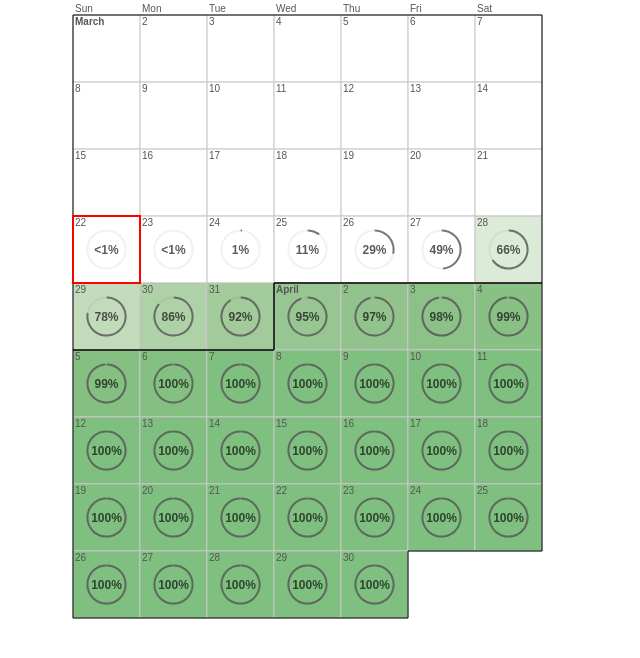
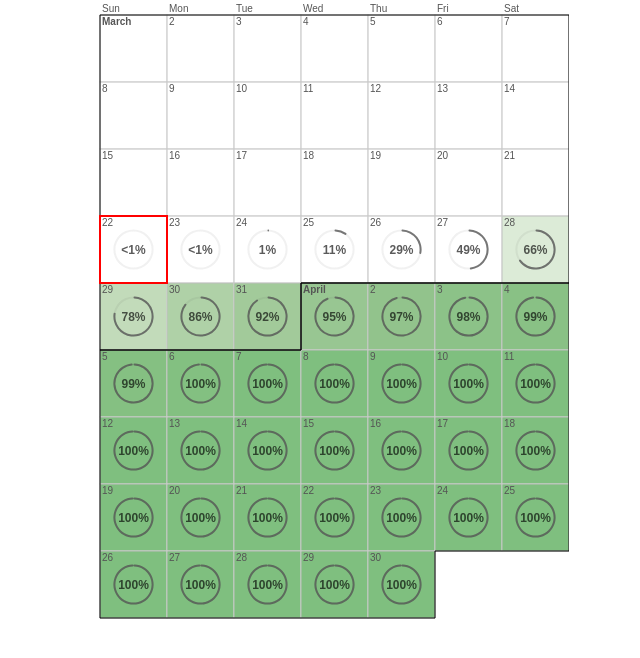
Before and after one commit to msbarry/calendar, a plain HTML site: page index.html in a window 1280 px wide. Shown: the whole page, without its empty margins (306-946 px from the left). Drawn offline with nearby package versions, Linux system fonts and the light colour scheme.

Commit message:
no border

```diff
--- a/index.html
+++ b/index.html
@@ -224,7 +224,7 @@
 
       var margin = {
         top: 15,
-        right: 55,
+        right: 0,
         bottom: 1,
         left: 1
       };
```
